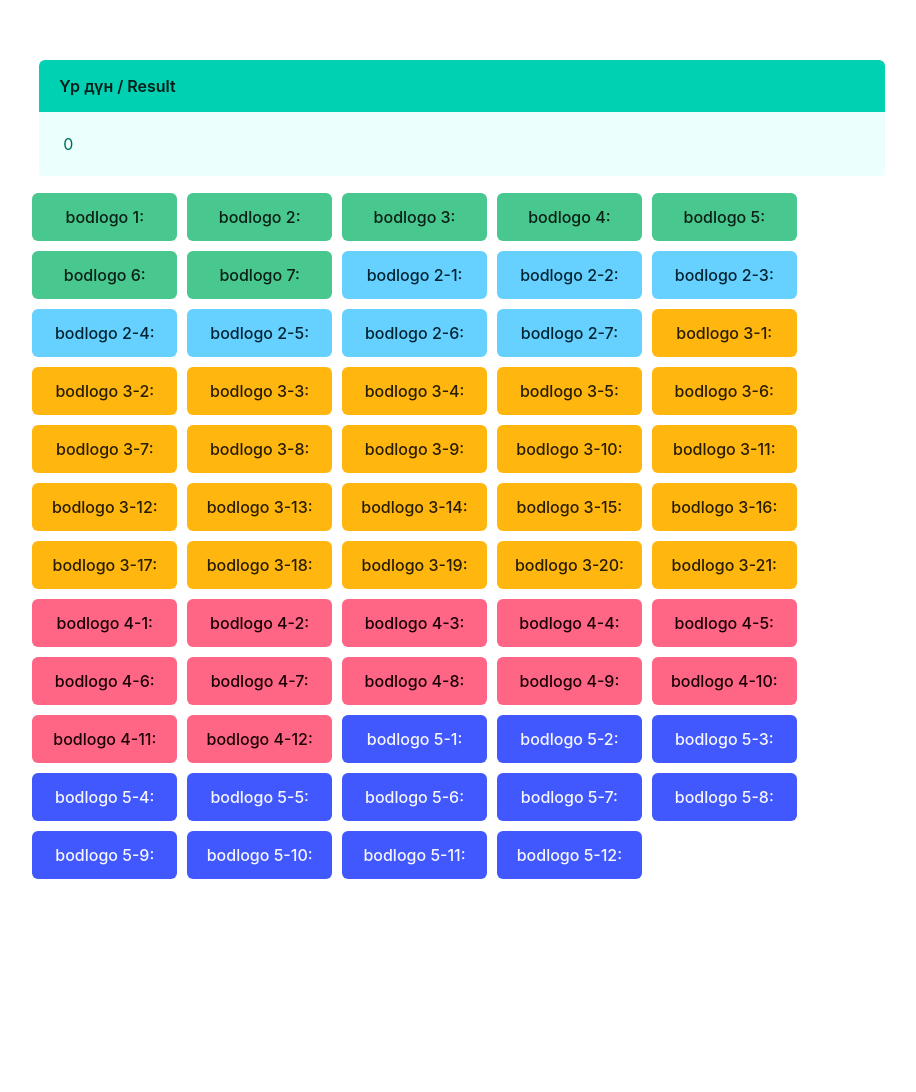
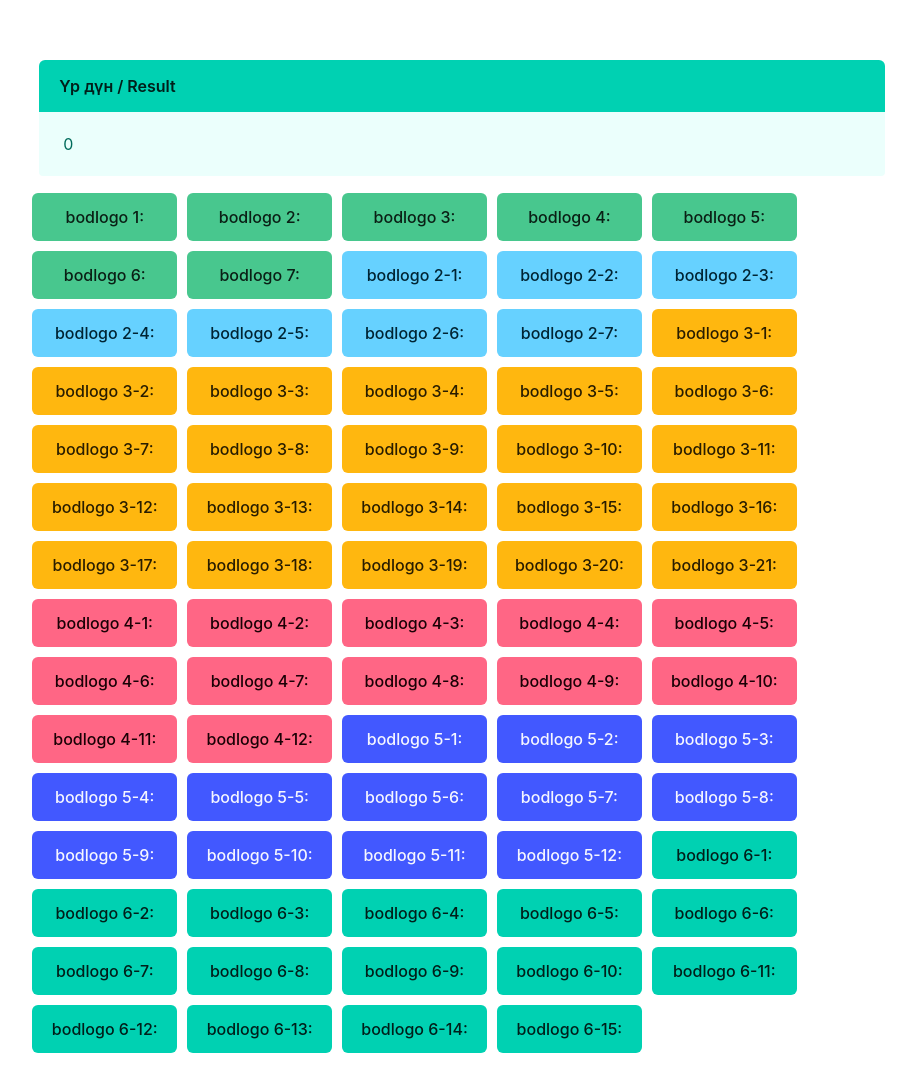
Before and after one commit to GankhulugD/JS-bodlogo, a plain HTML site: page index.html in a window 1280 px wide. Shown: the whole page, without its empty margins (178-1094 px from the left). Before the commit the page ends 920 px from the top, so only its background shows below. Drawn offline with nearby package versions, Linux system fonts and the light colour scheme.

Commit message:
monday 1

```diff
--- a/index.html
+++ b/index.html
@@ -285,9 +285,64 @@
           <button class="button is-link column is-2" onclick="bodlogo5_12();">
             bodlogo 5-12:
           </button>
-          <!-- <button class="button is-link column is-2" onclick="bodlogo5_13();">
-            bodlogo 5-13:
+          <button class="button is-primary column is-2" onclick="bodlogo6_1();">
+            bodlogo 6-1:
+          </button>
+        </div>
+        <div class="columns is-mobile is-multiline mb-3">
+          <!-- =========================================== -->
+          <button class="button is-primary column is-2" onclick="bodlogo6_2();">
+            bodlogo 6-2:
+          </button>
+          <button class="button is-primary column is-2" onclick="bodlogo6_3();">
+            bodlogo 6-3:
+          </button>
+          <button class="button is-primary column is-2" onclick="bodlogo6_4();">
+            bodlogo 6-4:
+          </button>
+          <button class="button is-primary column is-2" onclick="bodlogo6_5();">
+            bodlogo 6-5:
+          </button>
+          <button class="button is-primary column is-2" onclick="bodlogo6_6();">
+            bodlogo 6-6:
+          </button>
+          </div>
+          <div class="columns is-mobile is-multiline mb-3">
+          <!-- =========================================== -->
+          <button class="button is-primary column is-2" onclick="bodlogo6_7();">
+            bodlogo 6-7:
+          </button>
+          <button class="button is-primary column is-2" onclick="bodlogo6_8();">
+            bodlogo 6-8:
+          </button>
+          <button class="button is-primary column is-2" onclick="bodlogo6_9();">
+            bodlogo 6-9:
+          </button>
+          <button class="button is-primary column is-2" onclick="bodlogo6_10();">
+            bodlogo 6-10:
+          </button>
+          <button class="button is-primary column is-2" onclick="bodlogo6_11();">
+            bodlogo 6-11:
+          </button>
+        </div>
+        <div class="columns is-mobile is-multiline mb-3">
+          <!-- =========================================== -->
+          <button class="button is-primary column is-2" onclick="bodlogo6_12();">
+            bodlogo 6-12:
+          </button>
+          <button class="button is-primary column is-2" onclick="bodlogo6_13();">
+            bodlogo 6-13:
+          </button>
+          <button class="button is-primary column is-2" onclick="bodlogo6_14();">
+            bodlogo 6-14:
+          </button>
+          <button class="button is-primary column is-2" onclick="bodlogo6_15();">
+            bodlogo 6-15:
+          </button>
+          <!-- <button class="button is-primary column is-2" onclick="bodlogo6_16();">
+            bodlogo 6-16:
           </button> -->
+        </div>
         </div>
       </div>
     </div>
--- a/script.js
+++ b/script.js
@@ -678,7 +678,7 @@ function bodlogo4_11() {
   alert("(125 хүртэлх сондгой тооны үржвэрийг ол.)");
   output = 1;
   let i = 1;
-  while (i <= 12) {
+  while (i <= 125) {
     output *= i;
     i += 2;
   }
@@ -856,3 +856,56 @@ function bodlogo5_12() {
   output = "анхны массив: " + a + " жижигрүүлсэн массив: " + tom;
   document.getElementById("result").innerText = output;
 }
+
+function bodlogo6_1() {
+  output = " ";
+  alert("10 аас 1 рүү буурах дарааллар хэвлэ");
+  for (i = 10; i > 0; i--) {
+    output += i + " ";
+  }
+  document.getElementById("result").innerText = output;
+}
+
+function bodlogo6_2() {
+  output = "";
+  let n = prompt("(өгөгдсөн n тооны хүрдийг харуул) n тоог оруул");
+  for (i = 1; i <= 10; i++) {
+    output += n + "*" + i + "=" + n * i + "\n";
+  }
+  document.getElementById("result").innerText = output;
+}
+
+function bodlogo6_3() {
+  output = 2;
+  let n = prompt("(2 ийн n зэргийг ол.) n тоог оруул");
+  for (i = 1; i < n; i++) {
+    output *= 2;
+  }
+  document.getElementById("result").innerText = output;
+}
+
+function bodlogo6_4() {
+  output = 0;
+  let sum = 0;
+  let n = prompt("(өгөгдсөн тооний цифрүүдийн нийлбэрийг ол.) тоог оруул");
+  let sim = n;
+  let urt = n.length;
+  for (i = 1; i <= urt; i++) {
+    sum += sim % 10;
+    sim = Math.floor(sim / 10);
+  }
+  output = sum;
+  document.getElementById("result").innerText = output;
+}
+
+function bodlogo6_5() {
+  output = 0;
+  let sum = 0;
+  let n = prompt("(өгөгдсөн тооний хэдэн оронтойг ол.) тоог оруул");
+  for (i = 1; n > 0; i++) {
+    n = Math.floor(n / 10);
+    sum += 1;
+  }
+  output = sum;
+  document.getElementById("result").innerText = output;
+}
```
